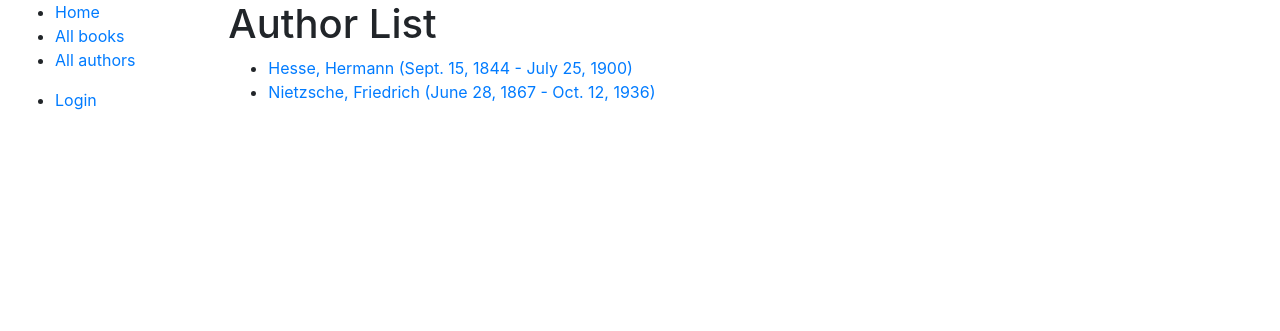
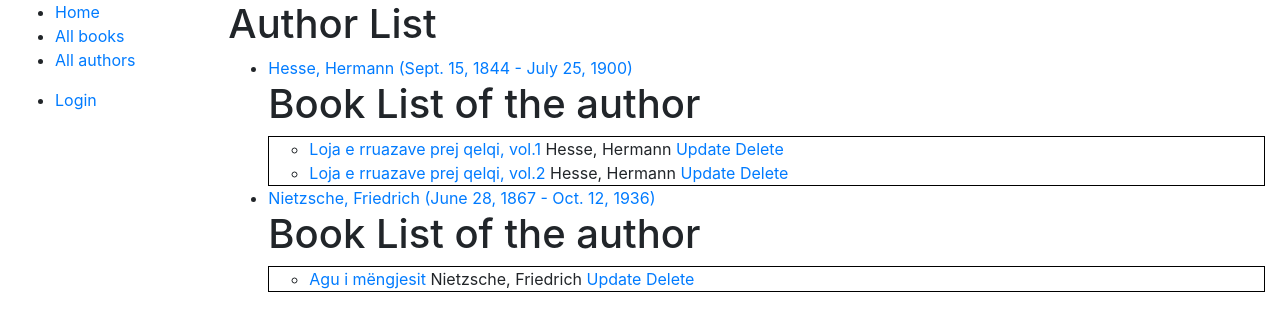
Before and after one commit to bikqerr/locallibrary, a Django app: page /catalog/authors/ in a window 1280 px wide. Shown: the top 331 px of the page. Run offline with Django 3.2, Linux system fonts and the light colour scheme; data comes from the database, SQL or seed files in the repository; both versions use the stored data as it was after the commit; some libraries are stand-ins or nearby versions.

Commit message:
template tags inclusion tag

```diff
--- /dev/null
+++ b/catalog/templates/all_books_per_author_tag.html
@@ -0,0 +1,23 @@
+<h1>
+    Book List of the author
+</h1>
+{% if books %}
+<ul style="border: 1px solid black">
+    {% for book in books %}
+    <li>
+        <a href="{{book.get_absolute_url}}">{{book.title}}</a>
+        {{book.author}}
+        {% if True %}
+        <a href="{% url 'book-update' book.id %}">
+            Update
+        </a>
+        <a href="{% url 'book-delete' book.id %}">
+            Delete
+        </a>
+        {% endif %}
+    </li>
+    {% endfor %}
+</ul>
+{% else %}
+<p>There are no books for this author in the library</p>
+{% endif %}
--- a/catalog/templates/catalog/all_author_list.html
+++ b/catalog/templates/catalog/all_author_list.html
@@ -1,4 +1,5 @@
 {% extends "base_generic.html" %}
+{% load  catalog_char_string %}
 
 {% block content %}
 <h1>Author List</h1>
@@ -21,6 +22,7 @@
         </a>
         {% endif %}
     </li>
+    {% books_per_author author %}
     {% endfor %}
 </ul>
 {% else %}
--- a/catalog/templatetags/catalog_char_string.py
+++ b/catalog/templatetags/catalog_char_string.py
@@ -46,3 +46,9 @@ def current_time(format_string):
 @register.simple_tag(takes_context=True)
 def info_context(context):
     return context
+
+
+@register.inclusion_tag('all_books_per_author_tag.html')
+def books_per_author(author):
+    books = author.book_set.all()
+    return {'books': books}
```
Also changed, not shown: catalog/templates/catalog/my_template_name_list.html (+6 -6 lines), db.sqlite3.
